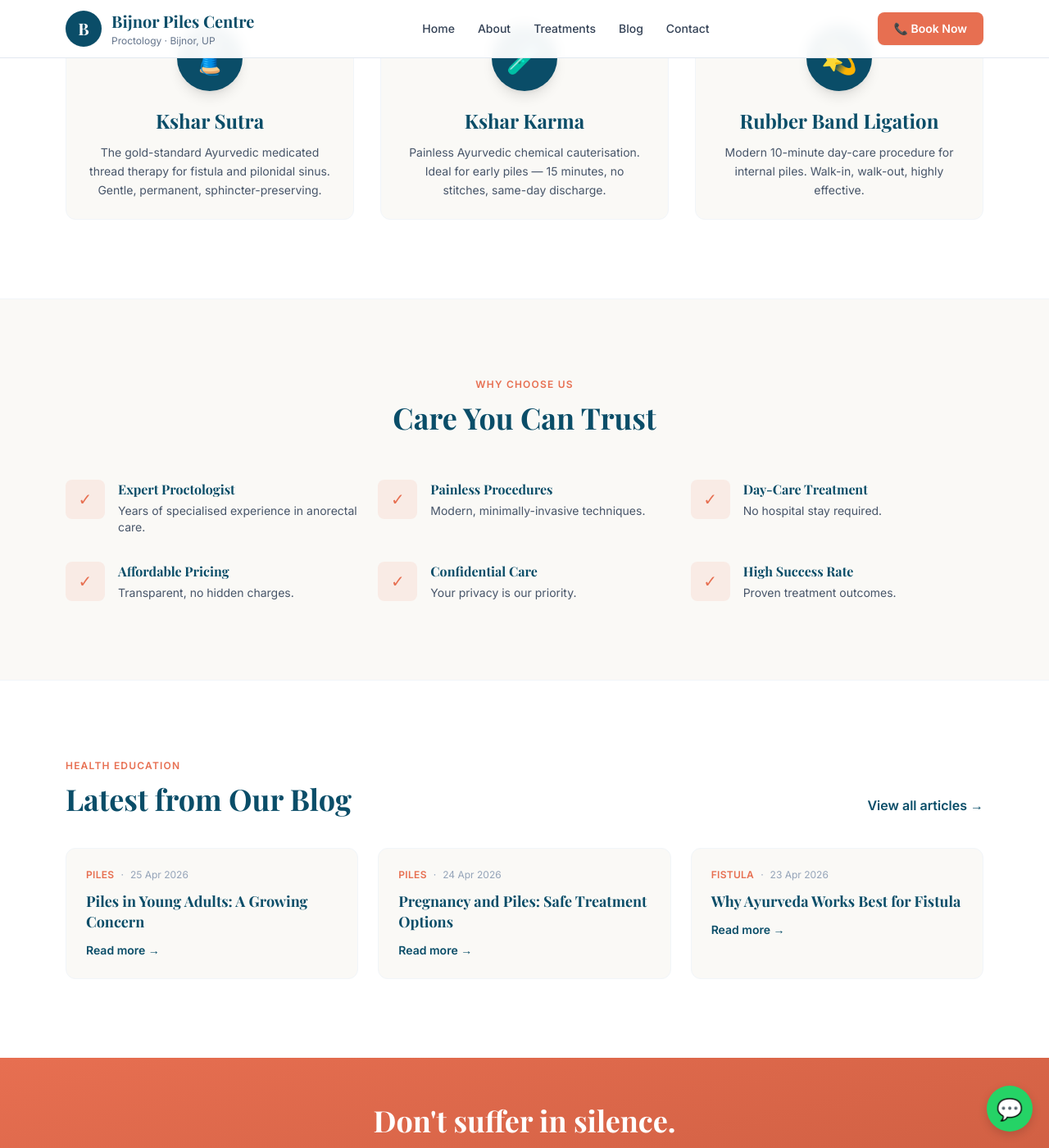
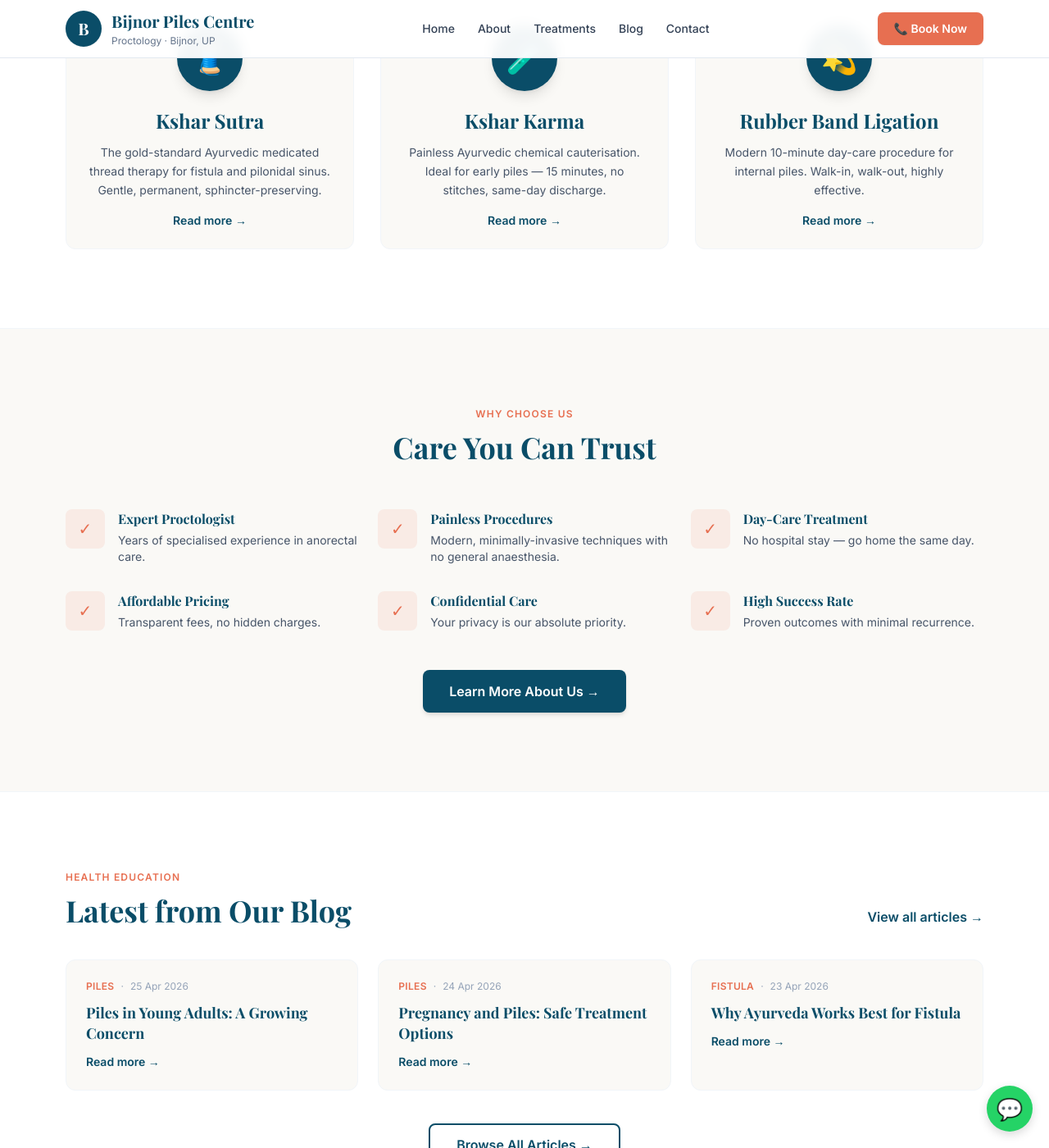
Before and after one commit to kumarparmod23/bijnorpilescentre, a Jekyll site: the page built from index.html, in a window 1280 px wide and 1400 px high, scrolled down 1772 px. Shown: the whole window at 82% size. Built offline with Jekyll 4.4.1, drawn with Linux system fonts in a browser that asks for light colours; nearby versions of some CDN libraries; the list of posts is cut into pages by our own code; some of the changed text lies outside the part shown.

Commit message:
fix: buttons, phone, address, map — index.html

```diff
--- a/index.html
+++ b/index.html
@@ -16,13 +16,13 @@ description: Expert Ayurvedic & modern proctology in Bijnor, UP. Painless, day-c
       <h1 class="font-serif text-4xl md:text-5xl lg:text-6xl font-bold leading-tight mb-5">Painless, Permanent Cure for <span class="text-accent">Piles</span>, <span class="text-accent">Fissure</span> &amp; <span class="text-accent">Fistula</span></h1>
       <p class="text-lg opacity-90 mb-8 leading-relaxed">Modern Ayurvedic proctology. <strong>Kshar Sutra · Kshar Karma · Rubber Band Ligation</strong> — day-care, safe, and deeply experienced.</p>
       <div class="flex flex-wrap gap-3 mb-10">
-        <a href="/contact/" class="bg-accent hover:bg-accent-dark text-white px-7 py-3.5 rounded-lg font-semibold transition shadow-lg inline-flex items-center gap-2">Book Consultation <span>→</span></a>
+        <a href="{{ '/contact/' | relative_url }}" class="bg-accent hover:bg-accent-dark text-white px-7 py-3.5 rounded-lg font-semibold transition shadow-lg inline-flex items-center gap-2">Book Consultation <span>→</span></a>
         <a href="tel:{{ site.clinic.phone }}" class="bg-white/10 hover:bg-white/20 border border-white/30 text-white px-7 py-3.5 rounded-lg font-semibold transition backdrop-blur">📞 Call Now</a>
       </div>
       <div class="flex flex-wrap items-center gap-x-6 gap-y-2 text-sm opacity-90">
-        <div class="flex items-center gap-2">✓ 10+ Years Experience</div>
-        <div class="flex items-center gap-2">✓ Painless Procedures</div>
-        <div class="flex items-center gap-2">✓ Day-Care Treatment</div>
+        <div>✓ 10+ Years Experience</div>
+        <div>✓ Painless Procedures</div>
+        <div>✓ Day-Care Treatment</div>
       </div>
     </div>
     <div class="hidden md:block">
@@ -35,7 +35,7 @@ description: Expert Ayurvedic & modern proctology in Bijnor, UP. Painless, day-c
           <div class="flex items-start gap-3"><span class="text-accent text-lg">●</span><span>100% confidential care</span></div>
           <div class="flex items-start gap-3"><span class="text-accent text-lg">●</span><span>Affordable, transparent pricing</span></div>
         </div>
-        <a href="https://wa.me/{{ site.clinic.whatsapp | remove: '+' | remove: '-' }}" class="mt-6 block bg-green-500 hover:bg-green-600 text-white text-center py-3.5 rounded-lg font-semibold transition">💬 WhatsApp Us Now</a>
+        <a href="https://wa.me/{{ site.clinic.whatsapp }}" class="mt-6 block bg-green-500 hover:bg-green-600 text-white text-center py-3.5 rounded-lg font-semibold transition">💬 WhatsApp Us Now</a>
       </div>
     </div>
   </div>
@@ -50,25 +50,25 @@ description: Expert Ayurvedic & modern proctology in Bijnor, UP. Painless, day-c
       <p class="text-slate-600">From early-stage discomfort to complex fistula, we offer proven, minimally-invasive treatment under one roof.</p>
     </div>
     <div class="grid sm:grid-cols-2 lg:grid-cols-4 gap-6">
-      <a href="/en/what-are-piles/" class="group bg-white rounded-xl p-6 shadow-sm border border-slate-100 hover:shadow-xl hover:-translate-y-1 transition-all">
+      <a href="{{ '/en/what-are-piles/' | relative_url }}" class="group bg-white rounded-xl p-6 shadow-sm border border-slate-100 hover:shadow-xl hover:-translate-y-1 transition-all">
         <div class="w-14 h-14 rounded-xl bg-accent/10 flex items-center justify-center text-3xl mb-4 group-hover:bg-accent/20 transition">🩺</div>
-        <h3 class="font-serif text-xl font-bold text-primary mb-2">Piles</h3>
+        <h3 class="font-serif text-xl font-bold text-primary mb-2">Piles (Bawasir)</h3>
         <p class="text-sm text-slate-600 mb-4 leading-relaxed">Bleeding, swelling or discomfort during bowel movements.</p>
         <span class="text-primary text-sm font-semibold group-hover:text-accent transition">Learn more →</span>
       </a>
-      <a href="/en/anal-fissure-explained/" class="group bg-white rounded-xl p-6 shadow-sm border border-slate-100 hover:shadow-xl hover:-translate-y-1 transition-all">
+      <a href="{{ '/en/anal-fissure-explained/' | relative_url }}" class="group bg-white rounded-xl p-6 shadow-sm border border-slate-100 hover:shadow-xl hover:-translate-y-1 transition-all">
         <div class="w-14 h-14 rounded-xl bg-accent/10 flex items-center justify-center text-3xl mb-4 group-hover:bg-accent/20 transition">🔥</div>
         <h3 class="font-serif text-xl font-bold text-primary mb-2">Fissure</h3>
         <p class="text-sm text-slate-600 mb-4 leading-relaxed">Sharp pain and bleeding caused by a tear in the anal lining.</p>
         <span class="text-primary text-sm font-semibold group-hover:text-accent transition">Learn more →</span>
       </a>
-      <a href="/en/anal-fistula-symptoms/" class="group bg-white rounded-xl p-6 shadow-sm border border-slate-100 hover:shadow-xl hover:-translate-y-1 transition-all">
+      <a href="{{ '/en/anal-fistula-symptoms/' | relative_url }}" class="group bg-white rounded-xl p-6 shadow-sm border border-slate-100 hover:shadow-xl hover:-translate-y-1 transition-all">
         <div class="w-14 h-14 rounded-xl bg-accent/10 flex items-center justify-center text-3xl mb-4 group-hover:bg-accent/20 transition">💧</div>
-        <h3 class="font-serif text-xl font-bold text-primary mb-2">Fistula</h3>
+        <h3 class="font-serif text-xl font-bold text-primary mb-2">Fistula (Bhagandar)</h3>
         <p class="text-sm text-slate-600 mb-4 leading-relaxed">Recurring abscess with pus discharge — cured by Kshar Sutra.</p>
         <span class="text-primary text-sm font-semibold group-hover:text-accent transition">Learn more →</span>
       </a>
-      <a href="/en/pilonidal-sinus-treatment/" class="group bg-white rounded-xl p-6 shadow-sm border border-slate-100 hover:shadow-xl hover:-translate-y-1 transition-all">
+      <a href="{{ '/en/pilonidal-sinus-treatment/' | relative_url }}" class="group bg-white rounded-xl p-6 shadow-sm border border-slate-100 hover:shadow-xl hover:-translate-y-1 transition-all">
         <div class="w-14 h-14 rounded-xl bg-accent/10 flex items-center justify-center text-3xl mb-4 group-hover:bg-accent/20 transition">⚕️</div>
         <h3 class="font-serif text-xl font-bold text-primary mb-2">Pilonidal Sinus</h3>
         <p class="text-sm text-slate-600 mb-4 leading-relaxed">Painful cyst near the tailbone with hair and infection.</p>
@@ -78,7 +78,7 @@ description: Expert Ayurvedic & modern proctology in Bijnor, UP. Painless, day-c
   </div>
 </section>
 
-<!-- Methods -->
+<!-- Treatment Methods -->
 <section class="bg-white py-16 md:py-24 border-y border-slate-100">
   <div class="max-w-6xl mx-auto px-4">
     <div class="text-center max-w-2xl mx-auto mb-14">
@@ -87,26 +87,29 @@ description: Expert Ayurvedic & modern proctology in Bijnor, UP. Painless, day-c
       <p class="text-slate-600">Three proven, painless techniques — chosen based on your specific condition.</p>
     </div>
     <div class="grid md:grid-cols-3 gap-8">
-      <div class="text-center p-6 rounded-xl bg-cream border border-slate-100">
-        <div class="w-20 h-20 bg-primary rounded-full flex items-center justify-center mx-auto mb-5 text-4xl shadow-lg">🧵</div>
-        <h3 class="font-serif text-2xl font-bold text-primary mb-3">Kshar Sutra</h3>
+      <a href="{{ '/en/kshar-sutra-therapy/' | relative_url }}" class="group text-center p-6 rounded-xl bg-cream border border-slate-100 hover:shadow-lg hover:-translate-y-1 transition-all block">
+        <div class="w-20 h-20 bg-primary group-hover:bg-accent rounded-full flex items-center justify-center mx-auto mb-5 text-4xl shadow-lg transition-colors">🧵</div>
+        <h3 class="font-serif text-2xl font-bold text-primary mb-3 group-hover:text-accent transition">Kshar Sutra</h3>
         <p class="text-sm text-slate-600 leading-relaxed">The gold-standard Ayurvedic medicated thread therapy for fistula and pilonidal sinus. Gentle, permanent, sphincter-preserving.</p>
-      </div>
-      <div class="text-center p-6 rounded-xl bg-cream border border-slate-100">
-        <div class="w-20 h-20 bg-primary rounded-full flex items-center justify-center mx-auto mb-5 text-4xl shadow-lg">🧪</div>
-        <h3 class="font-serif text-2xl font-bold text-primary mb-3">Kshar Karma</h3>
+        <div class="mt-4 text-primary text-sm font-semibold group-hover:text-accent transition">Read more →</div>
+      </a>
+      <a href="{{ '/en/kshar-karma-piles/' | relative_url }}" class="group text-center p-6 rounded-xl bg-cream border border-slate-100 hover:shadow-lg hover:-translate-y-1 transition-all block">
+        <div class="w-20 h-20 bg-primary group-hover:bg-accent rounded-full flex items-center justify-center mx-auto mb-5 text-4xl shadow-lg transition-colors">🧪</div>
+        <h3 class="font-serif text-2xl font-bold text-primary mb-3 group-hover:text-accent transition">Kshar Karma</h3>
         <p class="text-sm text-slate-600 leading-relaxed">Painless Ayurvedic chemical cauterisation. Ideal for early piles — 15 minutes, no stitches, same-day discharge.</p>
-      </div>
-      <div class="text-center p-6 rounded-xl bg-cream border border-slate-100">
-        <div class="w-20 h-20 bg-primary rounded-full flex items-center justify-center mx-auto mb-5 text-4xl shadow-lg">💫</div>
-        <h3 class="font-serif text-2xl font-bold text-primary mb-3">Rubber Band Ligation</h3>
+        <div class="mt-4 text-primary text-sm font-semibold group-hover:text-accent transition">Read more →</div>
+      </a>
+      <a href="{{ '/en/rubber-band-ligation/' | relative_url }}" class="group text-center p-6 rounded-xl bg-cream border border-slate-100 hover:shadow-lg hover:-translate-y-1 transition-all block">
+        <div class="w-20 h-20 bg-primary group-hover:bg-accent rounded-full flex items-center justify-center mx-auto mb-5 text-4xl shadow-lg transition-colors">💫</div>
+        <h3 class="font-serif text-2xl font-bold text-primary mb-3 group-hover:text-accent transition">Rubber Band Ligation</h3>
         <p class="text-sm text-slate-600 leading-relaxed">Modern 10-minute day-care procedure for internal piles. Walk-in, walk-out, highly effective.</p>
-      </div>
+        <div class="mt-4 text-primary text-sm font-semibold group-hover:text-accent transition">Read more →</div>
+      </a>
     </div>
   </div>
 </section>
 
-<!-- Why choose us -->
+<!-- Why Choose Us -->
 <section class="py-16 md:py-24">
   <div class="max-w-6xl mx-auto px-4">
     <div class="text-center max-w-2xl mx-auto mb-14">
@@ -120,29 +123,32 @@ description: Expert Ayurvedic & modern proctology in Bijnor, UP. Painless, day-c
       </div>
       <div class="flex gap-4">
         <div class="w-12 h-12 rounded-lg bg-accent/10 flex items-center justify-center text-accent text-xl flex-shrink-0">✓</div>
-        <div><h3 class="font-bold text-primary mb-1">Painless Procedures</h3><p class="text-sm text-slate-600">Modern, minimally-invasive techniques.</p></div>
+        <div><h3 class="font-bold text-primary mb-1">Painless Procedures</h3><p class="text-sm text-slate-600">Modern, minimally-invasive techniques with no general anaesthesia.</p></div>
       </div>
       <div class="flex gap-4">
         <div class="w-12 h-12 rounded-lg bg-accent/10 flex items-center justify-center text-accent text-xl flex-shrink-0">✓</div>
-        <div><h3 class="font-bold text-primary mb-1">Day-Care Treatment</h3><p class="text-sm text-slate-600">No hospital stay required.</p></div>
+        <div><h3 class="font-bold text-primary mb-1">Day-Care Treatment</h3><p class="text-sm text-slate-600">No hospital stay — go home the same day.</p></div>
       </div>
       <div class="flex gap-4">
         <div class="w-12 h-12 rounded-lg bg-accent/10 flex items-center justify-center text-accent text-xl flex-shrink-0">✓</div>
-        <div><h3 class="font-bold text-primary mb-1">Affordable Pricing</h3><p class="text-sm text-slate-600">Transparent, no hidden charges.</p></div>
+        <div><h3 class="font-bold text-primary mb-1">Affordable Pricing</h3><p class="text-sm text-slate-600">Transparent fees, no hidden charges.</p></div>
       </div>
       <div class="flex gap-4">
         <div class="w-12 h-12 rounded-lg bg-accent/10 flex items-center justify-center text-accent text-xl flex-shrink-0">✓</div>
-        <div><h3 class="font-bold text-primary mb-1">Confidential Care</h3><p class="text-sm text-slate-600">Your privacy is our priority.</p></div>
+        <div><h3 class="font-bold text-primary mb-1">Confidential Care</h3><p class="text-sm text-slate-600">Your privacy is our absolute priority.</p></div>
       </div>
       <div class="flex gap-4">
         <div class="w-12 h-12 rounded-lg bg-accent/10 flex items-center justify-center text-accent text-xl flex-shrink-0">✓</div>
-        <div><h3 class="font-bold text-primary mb-1">High Success Rate</h3><p class="text-sm text-slate-600">Proven treatment outcomes.</p></div>
+        <div><h3 class="font-bold text-primary mb-1">High Success Rate</h3><p class="text-sm text-slate-600">Proven outcomes with minimal recurrence.</p></div>
       </div>
+    </div>
+    <div class="text-center mt-12">
+      <a href="{{ '/about/' | relative_url }}" class="inline-flex items-center gap-2 bg-primary hover:bg-primary-dark text-white px-8 py-3.5 rounded-lg font-semibold transition shadow-md">Learn More About Us →</a>
     </div>
   </div>
 </section>
 
-<!-- Blog preview -->
+<!-- Blog Preview -->
 <section class="bg-white py-16 md:py-24 border-t border-slate-100">
   <div class="max-w-6xl mx-auto px-4">
     <div class="flex items-end justify-between mb-10 flex-wrap gap-4">
@@ -150,12 +156,12 @@ description: Expert Ayurvedic & modern proctology in Bijnor, UP. Painless, day-c
         <div class="text-accent font-semibold text-xs uppercase tracking-widest mb-3">Health Education</div>
         <h2 class="font-serif text-3xl md:text-4xl font-bold text-primary">Latest from Our Blog</h2>
       </div>
-      <a href="/blog/" class="text-primary font-semibold hover:text-accent transition flex items-center gap-2">View all articles →</a>
+      <a href="{{ '/blog/' | relative_url }}" class="text-primary font-semibold hover:text-accent transition flex items-center gap-1">View all articles →</a>
     </div>
     <div class="grid md:grid-cols-3 gap-6">
       {% assign latest = site.posts | where: "lang", "en" | slice: 0, 3 %}
       {% for post in latest %}
-      <a href="{{ post.url }}" class="group bg-cream rounded-xl p-6 border border-slate-100 hover:shadow-lg hover:-translate-y-1 transition-all block">
+      <a href="{{ post.url | relative_url }}" class="group bg-cream rounded-xl p-6 border border-slate-100 hover:shadow-lg hover:-translate-y-1 transition-all block">
         <div class="flex items-center gap-2 mb-3">
           <span class="text-xs text-accent font-semibold uppercase tracking-wide">{{ post.condition }}</span>
           <span class="text-xs text-slate-400">·</span>
@@ -166,17 +172,21 @@ description: Expert Ayurvedic & modern proctology in Bijnor, UP. Painless, day-c
       </a>
       {% endfor %}
     </div>
+    <div class="text-center mt-10">
+      <a href="{{ '/blog/' | relative_url }}" class="inline-flex items-center gap-2 border-2 border-primary text-primary hover:bg-primary hover:text-white px-8 py-3 rounded-lg font-semibold transition">Browse All Articles →</a>
+    </div>
   </div>
 </section>
 
-<!-- CTA banner -->
+<!-- Bottom CTA -->
 <section class="bg-gradient-to-br from-accent to-accent-dark text-white py-14">
   <div class="max-w-4xl mx-auto px-4 text-center">
     <h2 class="font-serif text-3xl md:text-4xl font-bold mb-3">Don't suffer in silence.</h2>
     <p class="opacity-95 mb-7 text-lg">Modern, painless treatment is just one call away.</p>
     <div class="flex flex-wrap justify-center gap-3">
-      <a href="tel:{{ site.clinic.phone }}" class="bg-white text-accent px-7 py-3.5 rounded-lg font-semibold hover:bg-cream transition shadow-lg">📞 Call {{ site.clinic.phone }}</a>
-      <a href="https://wa.me/{{ site.clinic.whatsapp | remove: '+' | remove: '-' }}" class="bg-green-500 hover:bg-green-600 text-white px-7 py-3.5 rounded-lg font-semibold transition shadow-lg">💬 WhatsApp</a>
+      <a href="tel:{{ site.clinic.phone }}" class="bg-white text-accent px-7 py-3.5 rounded-lg font-semibold hover:bg-cream transition shadow-lg">📞 {{ site.clinic.phone_display }}</a>
+      <a href="https://wa.me/{{ site.clinic.whatsapp }}" class="bg-green-500 hover:bg-green-600 text-white px-7 py-3.5 rounded-lg font-semibold transition shadow-lg">💬 WhatsApp</a>
+      <a href="{{ '/contact/' | relative_url }}" class="bg-white/20 hover:bg-white/30 border border-white/40 text-white px-7 py-3.5 rounded-lg font-semibold transition">Book Appointment →</a>
     </div>
   </div>
 </section>
```
